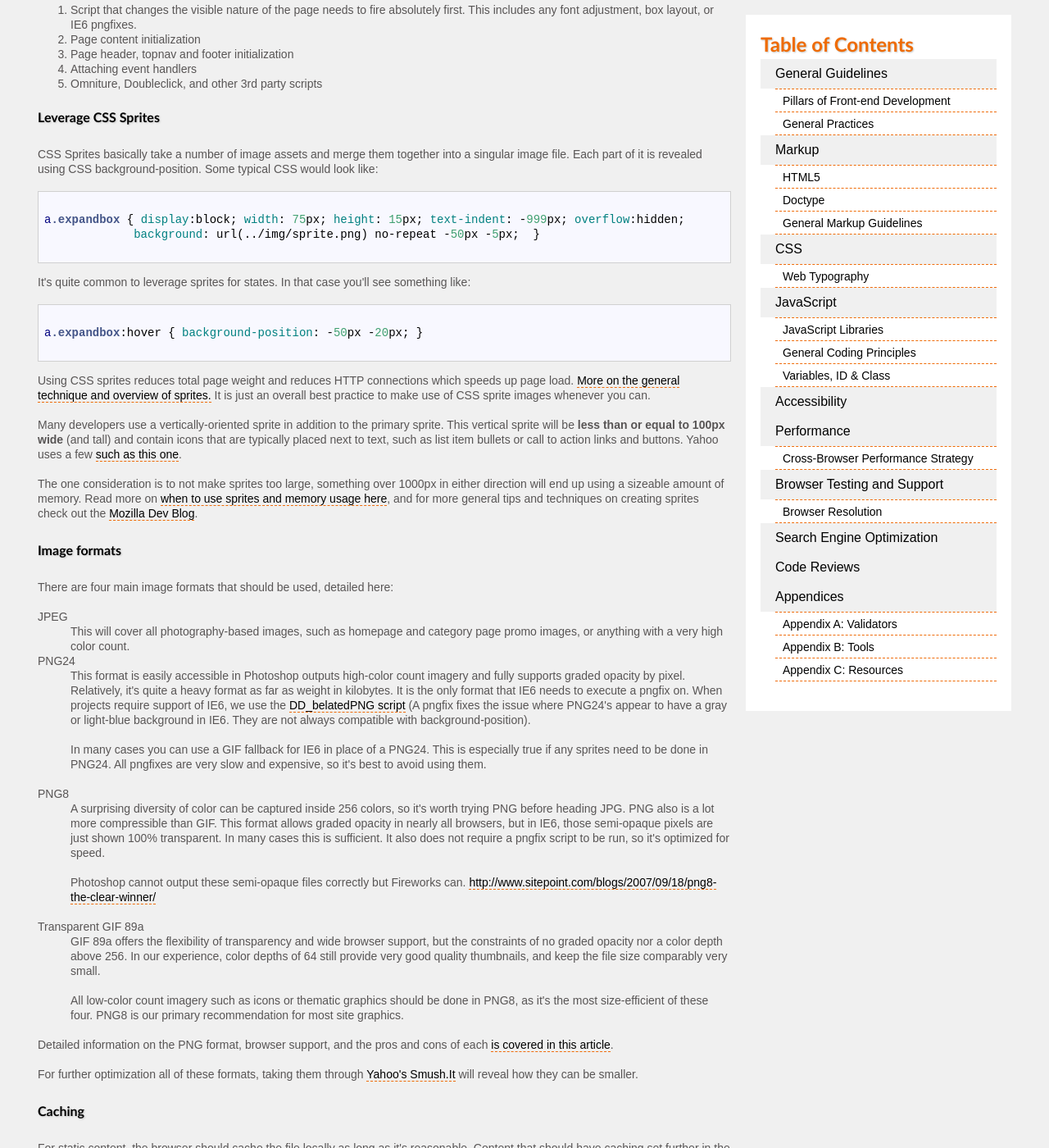
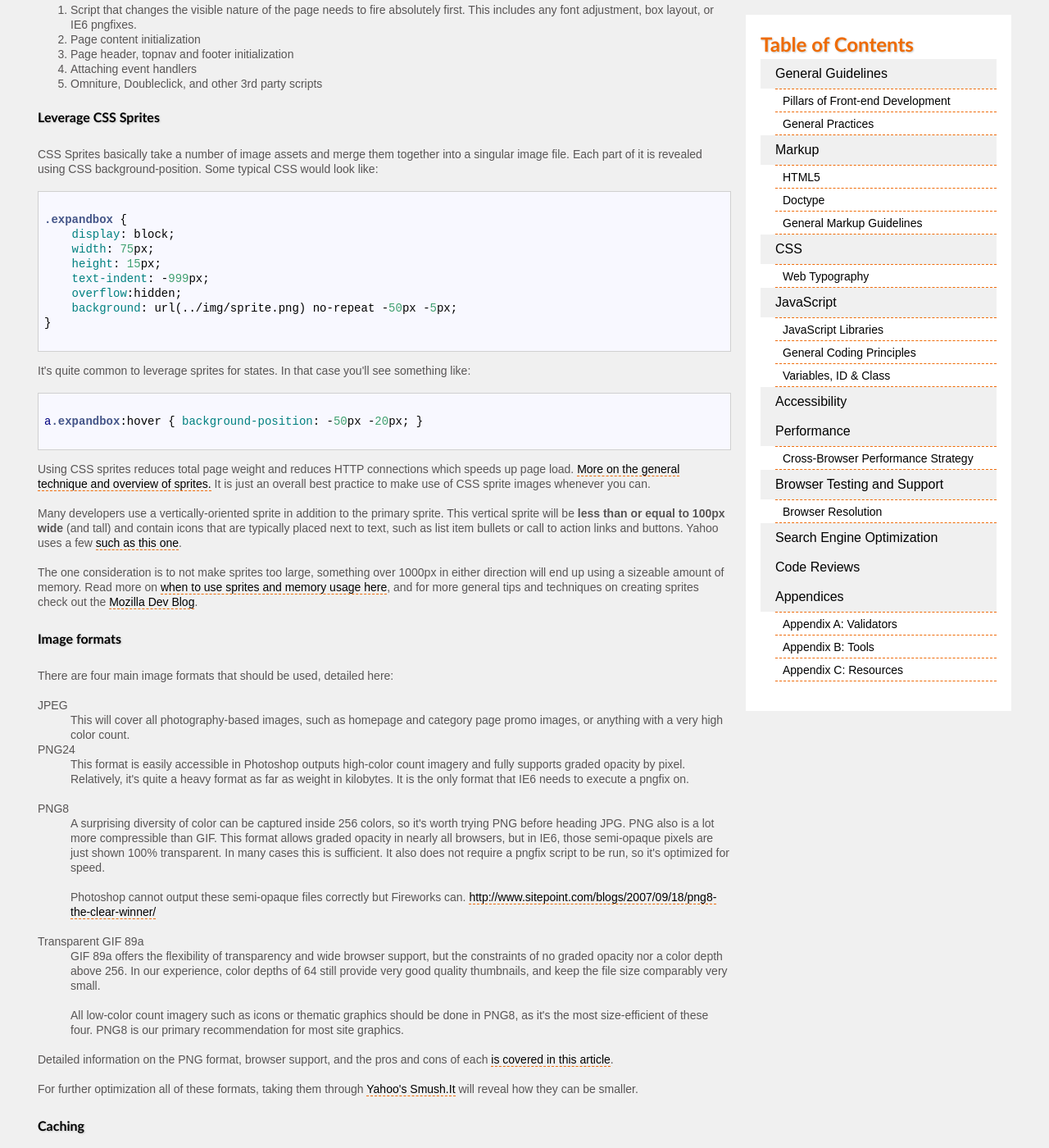
Before and after one commit to semantico/standards, a Jekyll site: the page built from front-end/index.html, in a window 1280 px wide and 1400 px high, scrolled down 21290 px. Shown: the whole window at 82% size. Built offline with Jekyll 4.4.1, drawn with Linux system fonts in a browser that asks for light colours; some of the changed text lies outside the part shown.

Commit message:
performance changes

```diff
--- a/_includes/sections/front-end/performance.html
+++ b/_includes/sections/front-end/performance.html
@@ -12,10 +12,10 @@
         <li>Set caching headers appropriately.</li>
         <li>Consider a cookie-less subdomain for static assets</li>
         <li>CSS should be located in the <code>&lt;head></code> of the document, Javascript should be right before the <code>&lt;/body></code> tag.</li>
-        <li>Both CSS and JavaScript should be served minified. Most people use the <a href="http://developer.yahoo.com/yui/compressor/">YUI Compressor</a> for this.</li>
         <li>Both should be <a href="http://code.google.com/speed/page-speed/docs/payload.html#GzipCompression">served using gzip on the wire</a></li>
         <li>CSS should be concatenated together. Obviously this can only be done for files that share the same media type (e.g. screen or print). The general goal here is to reduce the number of HTTP connections to dependencies during the loading of the page.</li>
         <li>JavaScript should be concatenated. While a ajax script dependency manager would be ideal (similar to the YUI 3 Loader), it's rather complicated to implement. In its place I'd recommend a singular download of most of the script used on the site. (Of course, proper caching should be used to retain the file as long as is reasonable).</li>
+        <li>Both CSS and JavaScript should be served minified. Most people use the <a href="http://developer.yahoo.com/yui/compressor/">YUI Compressor</a> for this.</li>
         <li>Concatenation and minification typically occur during an automated build process, when packaging the code for deployment on stage or production. Many use tools like <a href="http://ant.apache.org/">Ant</a> or <a href="http://maven.apache.org/">Maven</a> for this.</li>
         <li>Avoid inline <code>&lt;script></code> blocks within the HTML. They block rendering and are quite devastating to page load time.</li>
     </ul>
@@ -31,8 +31,14 @@
     <h3>Leverage CSS Sprites</h3>
     <p>CSS Sprites basically take a number of image assets and merge them together into a singular image file. Each part of it is revealed using CSS background-position. Some typical CSS would look like:</p>
     <pre><code class="css">
-a.expandbox { display:block; width: 75px; height: 15px; text-indent: -999px; overflow:hidden;
-             background: url(../img/sprite.png) no-repeat -50px -5px;  }
+.expandbox {
+    display: block;
+    width: 75px;
+    height: 15px;
+    text-indent: -999px;
+    overflow:hidden;
+    background: url(../img/sprite.png) no-repeat -50px -5px;
+}
     </code></pre>
     <p>It's quite common to leverage sprites for <code.:hover</code> states. In that case you'll see something like:</p>
     <pre><code class="css">
@@ -48,8 +54,7 @@
         <dd>This will cover all photography-based images, such as homepage and category page promo images, or anything with a very high color count.</dd>
         <dt>PNG24</dt>
         <dd>
-            <p>This format is easily accessible in Photoshop outputs high-color count imagery and fully supports graded opacity by pixel. Relatively, it's quite a heavy format as far as weight in kilobytes. It is the only format that IE6 needs to execute a pngfix on. When projects require support of IE6, we use the <a href="http://www.dillerdesign.com/experiment/DD_belatedPNG/">DD_belatedPNG script</a> (A pngfix fixes the issue where PNG24's appear to have a gray or light-blue background in IE6. They are not always compatible with background-position).</p>
-            <p>In many cases you can use a GIF fallback for IE6 in place of a PNG24. This is especially true if any sprites need to be done in PNG24. All pngfixes are very slow and expensive, so it's best to avoid using them.</p>
+            <p>This format is easily accessible in Photoshop outputs high-color count imagery and fully supports graded opacity by pixel. Relatively, it's quite a heavy format as far as weight in kilobytes. It is the only format that IE6 needs to execute a pngfix on.</p>
         </dd>
         <dt>PNG8</dt>
         <dd>
```
